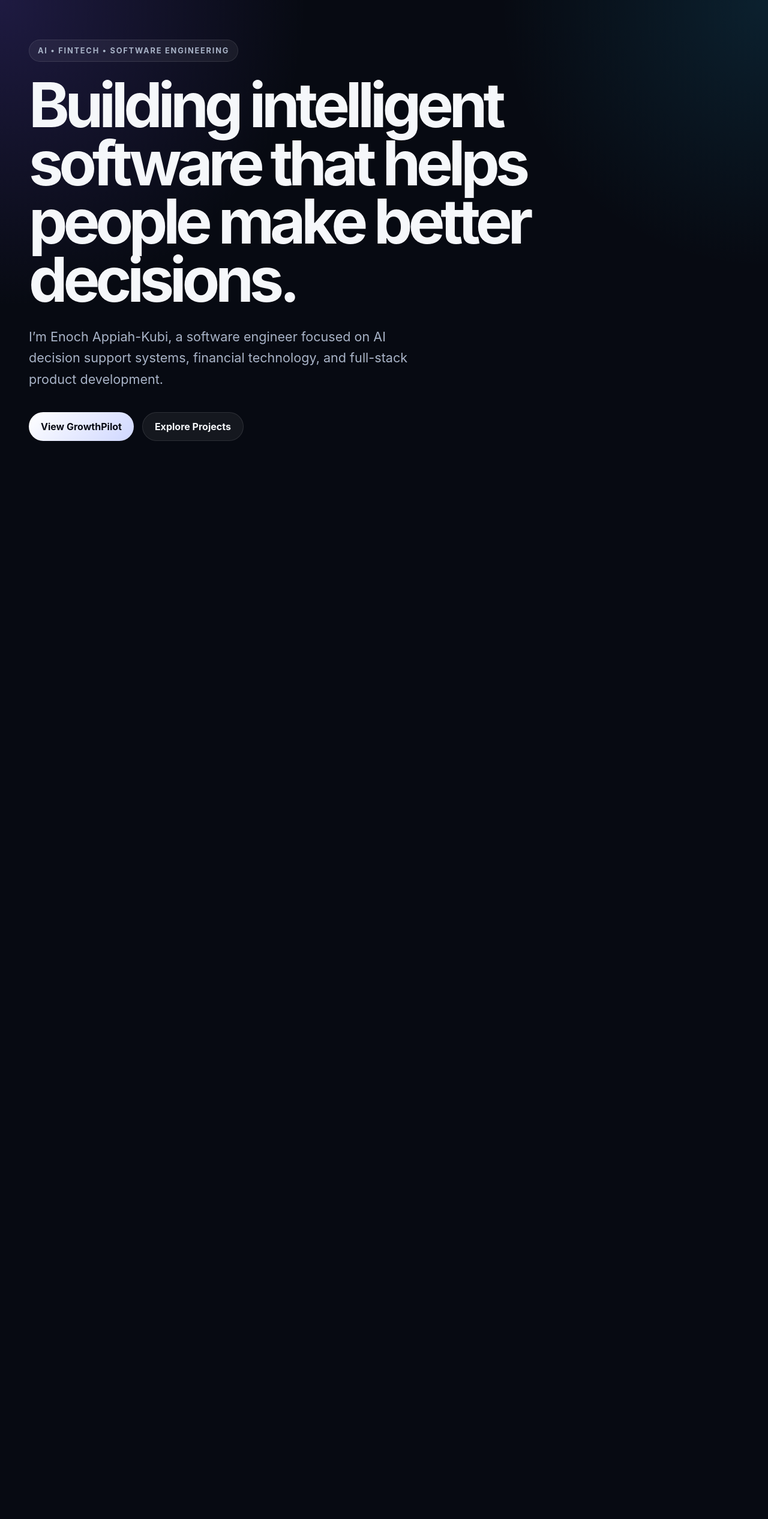
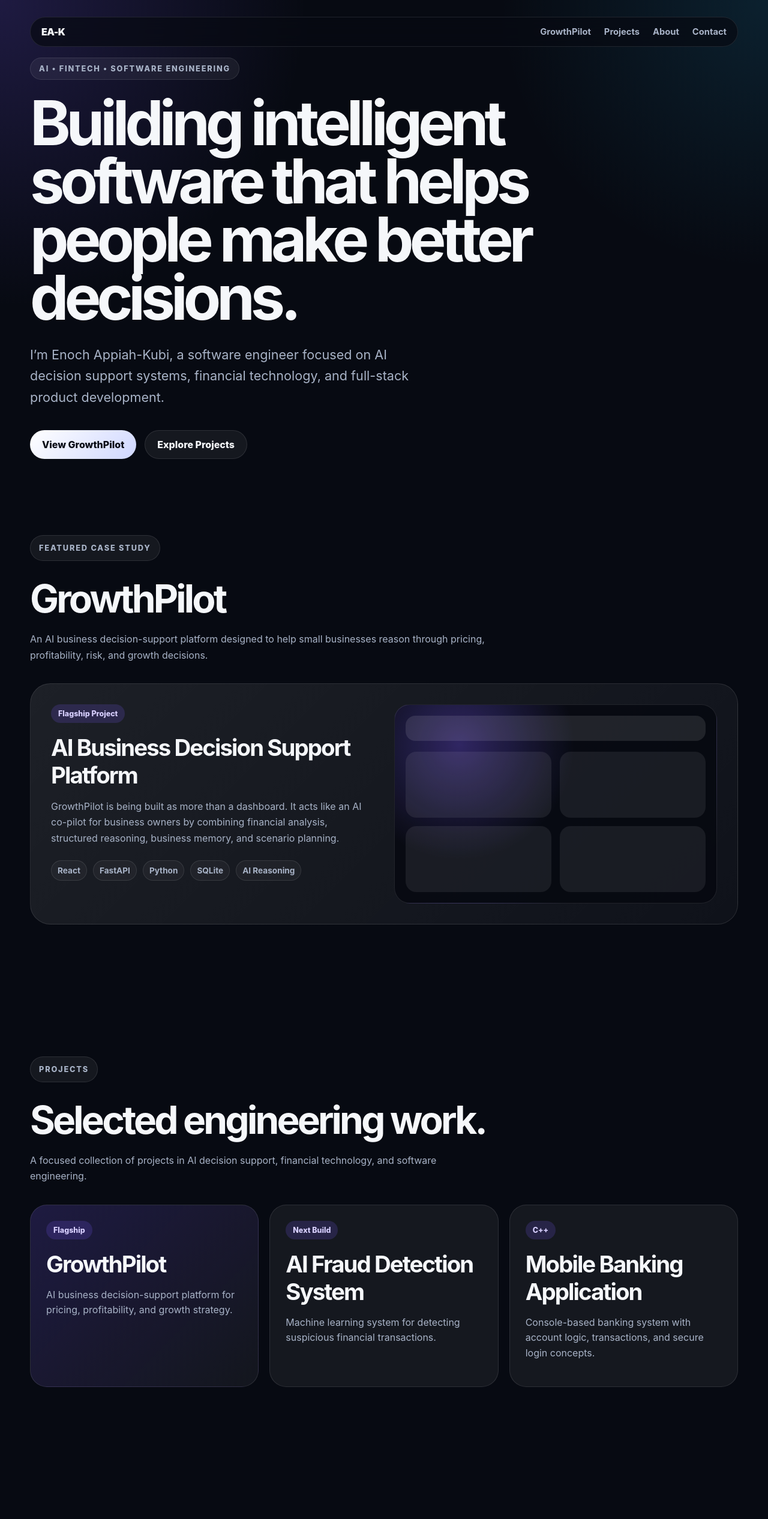
Before and after one commit to ebappiahkub10-code/engineering-portfolio, a React (Vite) app: page / in a window 1280 px wide. Shown: the top 2532 px of the page at 60% size. Before the commit the page ends 800 px from the top, so only its background shows below. Built offline with nearby package versions, Linux system fonts and the light colour scheme.

Commit message:
Organize portfolio component architecture

```diff
--- a/src/App.css
+++ b/src/App.css
@@ -1,6 +1,41 @@
 .portfolio-shell {
   min-height: 100vh;
-  padding: 48px;
+  padding: 28px 48px 80px;
+}
+
+.navbar {
+  position: sticky;
+  top: 20px;
+  z-index: 10;
+  display: flex;
+  justify-content: space-between;
+  align-items: center;
+  max-width: 1180px;
+  margin: 0 auto;
+  padding: 14px 18px;
+  border: 1px solid var(--border);
+  border-radius: 999px;
+  background: rgba(7, 10, 18, 0.72);
+  backdrop-filter: blur(18px);
+}
+
+.nav-logo {
+  font-weight: 900;
+  letter-spacing: -0.04em;
+}
+
+.nav-links {
+  display: flex;
+  gap: 22px;
+  color: var(--text-secondary);
+  font-size: 0.92rem;
+  font-weight: 700;
+}
+
+.hero-section,
+.section {
+  max-width: 1180px;
+  margin: 0 auto;
 }
 
 .hero-section {
@@ -8,7 +43,6 @@
   display: flex;
   flex-direction: column;
   justify-content: center;
-  max-width: 980px;
 }
 
 .eyebrow {
@@ -20,25 +54,45 @@
   background: var(--card);
   color: var(--text-secondary);
   font-size: 0.8rem;
-  font-weight: 700;
+  font-weight: 800;
   letter-spacing: 0.14em;
   text-transform: uppercase;
 }
 
+h1,
+h2,
+h3 {
+  margin: 0;
+}
+
 h1 {
   max-width: 920px;
-  margin: 0;
   font-size: clamp(3rem, 8vw, 6.6rem);
   line-height: 0.95;
   letter-spacing: -0.07em;
 }
 
+h2 {
+  font-size: clamp(2.4rem, 5vw, 4.6rem);
+  letter-spacing: -0.06em;
+}
+
+h3 {
+  font-size: clamp(1.8rem, 3vw, 3rem);
+  letter-spacing: -0.05em;
+}
+
+.hero-copy,
+.section-header p,
+.growthpilot-card p {
+  color: var(--text-secondary);
+  line-height: 1.65;
+}
+
 .hero-copy {
   max-width: 680px;
   margin: 28px 0 0;
-  color: var(--text-secondary);
   font-size: clamp(1.05rem, 2vw, 1.35rem);
-  line-height: 1.65;
 }
 
 .hero-actions {
@@ -56,7 +110,7 @@ h1 {
   min-height: 48px;
   padding: 0 20px;
   border-radius: 999px;
-  font-weight: 700;
+  font-weight: 800;
 }
 
 .primary-button {
@@ -70,12 +124,121 @@ h1 {
   color: var(--text-primary);
 }
 
-@media (max-width: 720px) {
+.section {
+  padding: 110px 0;
+}
+
+.section-header {
+  max-width: 760px;
+  margin-bottom: 34px;
+}
+
+.growthpilot-card {
+  display: grid;
+  grid-template-columns: 1fr 1fr;
+  gap: 34px;
+  padding: 34px;
+  border: 1px solid var(--border);
+  border-radius: 34px;
+  background: linear-gradient(135deg, rgba(255,255,255,0.09), rgba(255,255,255,0.035));
+}
+
+.project-tag {
+  display: inline-flex;
+  margin-bottom: 18px;
+  padding: 8px 12px;
+  border-radius: 999px;
+  background: var(--accent-soft);
+  color: #d8d0ff;
+  font-weight: 800;
+  font-size: 0.78rem;
+}
+
+.tech-list {
+  display: flex;
+  flex-wrap: wrap;
+  gap: 10px;
+  margin-top: 24px;
+}
+
+.tech-list span {
+  padding: 8px 10px;
+  border: 1px solid var(--border);
+  border-radius: 999px;
+  color: var(--text-secondary);
+  background: rgba(255,255,255,0.04);
+  font-size: 0.85rem;
+  font-weight: 700;
+}
+
+.mock-dashboard {
+  min-height: 320px;
+  padding: 18px;
+  border: 1px solid var(--border);
+  border-radius: 26px;
+  background:
+    radial-gradient(circle at 20% 20%, rgba(124,92,255,0.34), transparent 12rem),
+    rgba(5, 8, 16, 0.8);
+}
+
+.mock-topbar {
+  height: 42px;
+  border-radius: 16px;
+  background: rgba(255,255,255,0.1);
+  margin-bottom: 18px;
+}
+
+.mock-grid {
+  display: grid;
+  grid-template-columns: repeat(2, 1fr);
+  gap: 14px;
+}
+
+.mock-grid div {
+  min-height: 110px;
+  border-radius: 18px;
+  background: rgba(255,255,255,0.075);
+}
+
+@media (max-width: 760px) {
   .portfolio-shell {
-    padding: 24px;
+    padding: 20px;
   }
 
-  .hero-section {
-    min-height: calc(100vh - 48px);
+  .nav-links {
+    display: none;
+  }
+
+  .growthpilot-card {
+    grid-template-columns: 1fr;
   }
 }
+
+.project-grid {
+  display: grid;
+  grid-template-columns: repeat(3, 1fr);
+  gap: 18px;
+}
+
+.project-card {
+  min-height: 260px;
+  padding: 26px;
+  border: 1px solid var(--border);
+  border-radius: 28px;
+  background: var(--card);
+}
+
+.project-card p {
+  color: var(--text-secondary);
+  line-height: 1.6;
+}
+
+.featured-project {
+  background: linear-gradient(135deg, rgba(124, 92, 255, 0.2), rgba(255, 255, 255, 0.05));
+}
+
+@media (max-width: 900px) {
+  .project-grid {
+    grid-template-columns: 1fr;
+  }
+}
--- a/src/App.jsx
+++ b/src/App.jsx
@@ -1,9 +1,17 @@
+import Navbar from "./components/layout/Navbar";
+import GrowthPilotShowcase from "./components/growthpilot/GrowthPilotShowcase";
+import ProjectsSection from "./components/projects/ProjectsSection";
+import AboutSection from "./components/about/AboutSection";
+import ContactSection from "./components/contact/ContactSection";
+
 import "./App.css";
 
 function App() {
   return (
     <main className="portfolio-shell">
-      <section className="hero-section">
+      <Navbar />
+
+      <section className="hero-section" id="home">
         <p className="eyebrow">AI • FinTech • Software Engineering</p>
 
         <h1>
@@ -25,6 +33,11 @@ function App() {
           </a>
         </div>
       </section>
+
+      <GrowthPilotShowcase />
+      <ProjectsSection />
+      <AboutSection />
+      <ContactSection />
     </main>
   );
 }
--- /dev/null
+++ b/src/components/about/AboutSection.jsx
@@ -0,0 +1,17 @@
+function AboutSection() {
+  return (
+    <section className="section" id="about">
+      <div className="section-header">
+        <p className="eyebrow">About</p>
+        <h2>Builder mindset. Athlete discipline. Engineering focus.</h2>
+        <p>
+          I’m a Computer Information Technology student and NCAA Division I
+          student-athlete building software at the intersection of AI, business,
+          finance, and intelligent decision-making.
+        </p>
+      </div>
+    </section>
+  );
+}
+
+export default AboutSection;
--- /dev/null
+++ b/src/components/contact/ContactSection.jsx
@@ -0,0 +1,18 @@
+function ContactSection() {
+  return (
+    <section className="section" id="contact">
+      <div className="section-header">
+        <p className="eyebrow">Contact</p>
+
+        <h2>Let's build something great together.</h2>
+
+        <p>
+          I'm currently seeking internships in software engineering, AI, and
+          financial technology.
+        </p>
+      </div>
+    </section>
+  );
+}
+
+export default ContactSection;
--- /dev/null
+++ b/src/components/growthpilot/GrowthPilotShowcase.jsx
@@ -0,0 +1,47 @@
+function GrowthPilotShowcase() {
+  return (
+    <section className="section growthpilot-section" id="growthpilot">
+      <div className="section-header">
+        <p className="eyebrow">Featured Case Study</p>
+        <h2>GrowthPilot</h2>
+        <p>
+          An AI business decision-support platform designed to help small
+          businesses reason through pricing, profitability, risk, and growth
+          decisions.
+        </p>
+      </div>
+
+      <div className="growthpilot-card">
+        <div>
+          <span className="project-tag">Flagship Project</span>
+          <h3>AI Business Decision Support Platform</h3>
+          <p>
+            GrowthPilot is being built as more than a dashboard. It acts like an
+            AI co-pilot for business owners by combining financial analysis,
+            structured reasoning, business memory, and scenario planning.
+          </p>
+
+          <div className="tech-list">
+            <span>React</span>
+            <span>FastAPI</span>
+            <span>Python</span>
+            <span>SQLite</span>
+            <span>AI Reasoning</span>
+          </div>
+        </div>
+
+        <div className="mock-dashboard">
+          <div className="mock-topbar" />
+          <div className="mock-grid">
+            <div />
+            <div />
+            <div />
+            <div />
+          </div>
+        </div>
+      </div>
+    </section>
+  );
+}
+
+export default GrowthPilotShowcase;
--- /dev/null
+++ b/src/components/layout/Navbar.jsx
@@ -0,0 +1,18 @@
+function Navbar() {
+  return (
+    <header className="navbar">
+      <a href="#home" className="nav-logo">
+        EA-K
+      </a>
+
+      <nav className="nav-links" aria-label="Main navigation">
+        <a href="#growthpilot">GrowthPilot</a>
+        <a href="#projects">Projects</a>
+        <a href="#about">About</a>
+        <a href="#contact">Contact</a>
+      </nav>
+    </header>
+  );
+}
+
+export default Navbar;
--- /dev/null
+++ b/src/components/projects/ProjectsSection.jsx
@@ -0,0 +1,36 @@
+function ProjectsSection() {
+  return (
+    <section className="section" id="projects">
+      <div className="section-header">
+        <p className="eyebrow">Projects</p>
+        <h2>Selected engineering work.</h2>
+        <p>
+          A focused collection of projects in AI decision support, financial
+          technology, and software engineering.
+        </p>
+      </div>
+
+      <div className="project-grid">
+        <article className="project-card featured-project">
+          <span className="project-tag">Flagship</span>
+          <h3>GrowthPilot</h3>
+          <p>AI business decision-support platform for pricing, profitability, and growth strategy.</p>
+        </article>
+
+        <article className="project-card">
+          <span className="project-tag">Next Build</span>
+          <h3>AI Fraud Detection System</h3>
+          <p>Machine learning system for detecting suspicious financial transactions.</p>
+        </article>
+
+        <article className="project-card">
+          <span className="project-tag">C++</span>
+          <h3>Mobile Banking Application</h3>
+          <p>Console-based banking system with account logic, transactions, and secure login concepts.</p>
+        </article>
+      </div>
+    </section>
+  );
+}
+
+export default ProjectsSection;
```
